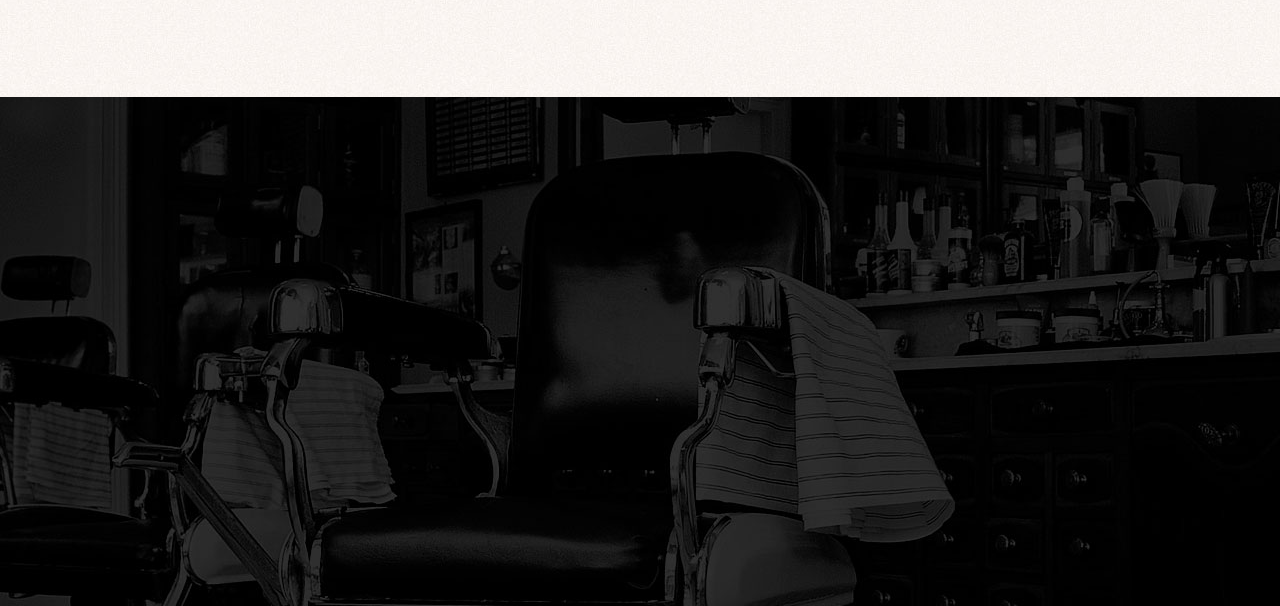
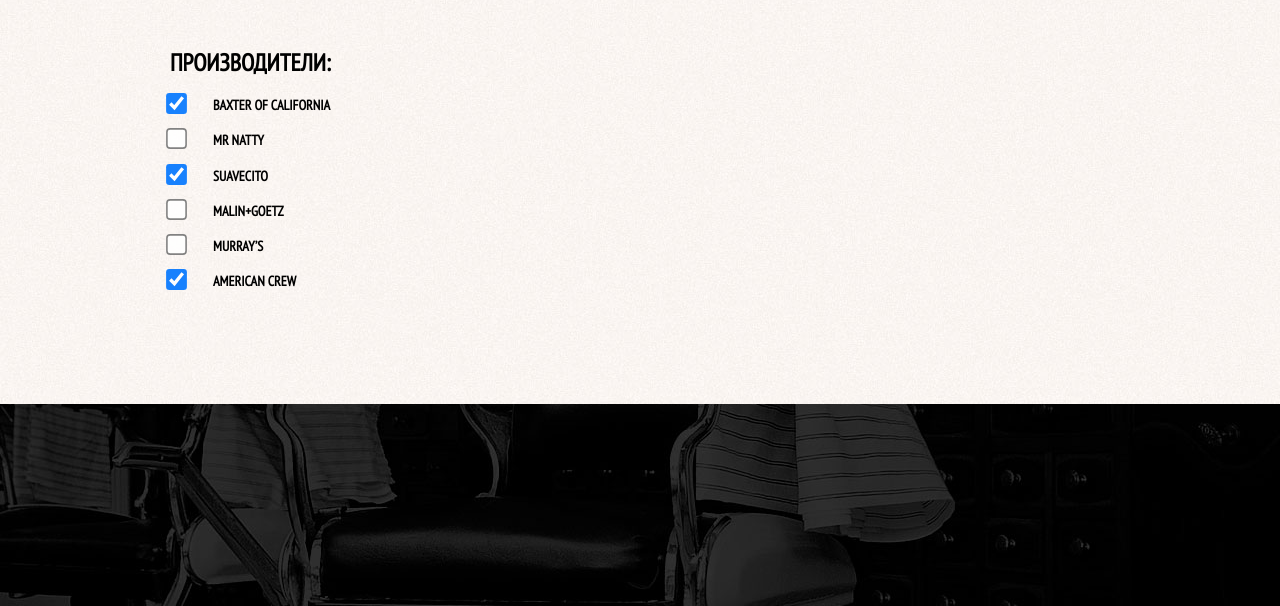
Before and after one commit to omarovfrontend/barbershop, a plain HTML site: page shop.html in a window 1280 px wide. Shown: the part 194-800 px from the top of the page. Drawn offline with Linux system fonts and the light colour scheme.

Commit message:
some changes

```diff
--- a/shop.html
+++ b/shop.html
@@ -41,6 +41,29 @@
                     <span>Средства для ухода</span>
                 </nav>
             </article>
+            <article>
+                <form action="#">
+                    <h3 class="content-title shop-title">ПРОИЗВОДИТЕЛИ:</h3>
+                    <label class="shop-container">
+                        <input type="checkbox" name="1" checked>Baxter of California
+                    </label>
+                    <label class="shop-container">
+                        <input type="checkbox" name="2">Mr Natty
+                    </label>
+                    <label class="shop-container">
+                        <input type="checkbox" name="3" checked>Suavecito
+                    </label>
+                    <label class="shop-container">
+                        <input type="checkbox" name="4">Malin+Goetz
+                    </label>
+                    <label class="shop-container">
+                        <input type="checkbox" name="5">Murray’s
+                    </label>
+                    <label class="shop-container">
+                        <input type="checkbox" name="6" checked>American Crew
+                    </label>
+                </form>
+            </article>
         </div>
 </body>
 </html>
--- a/style.css
+++ b/style.css
@@ -520,3 +520,28 @@
             }
 
                         /* shop.html */
+.shop-title {
+    font-size: 1.5em;
+}
+
+.item_block_main form {
+    float: left;
+    margin: 0 50px 50px 0;
+}
+
+.shop-container {
+    display: block;
+    font-size: 0.875em;
+    font-weight: bold;
+    text-transform: uppercase;
+    line-height: 1.8;
+    padding-bottom: 10px;
+}
+
+.shop-container input {
+    margin-right: 30px;
+    vertical-align: baseline;
+    transform: scale(1.6);      /* увеличили чекбокс через трансформ */
+    opacity: 0.9;
+    cursor: pointer;
+}
```
Also changed, not shown: images/shop_img1.jpg (added), images/shop_img2.jpg (added), images/shop_img3.jpg (added), images/shop_img4.jpg (added), images/shop_img5.jpg (added), images/shop_img6.jpg (added).
